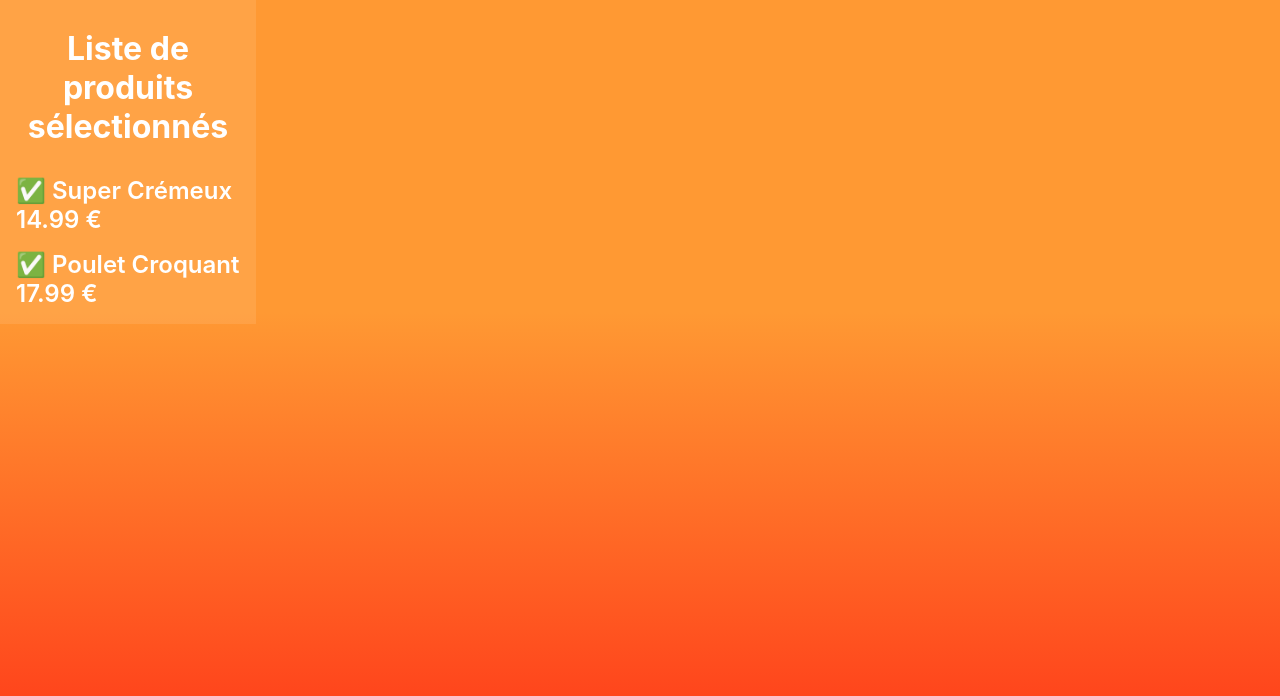
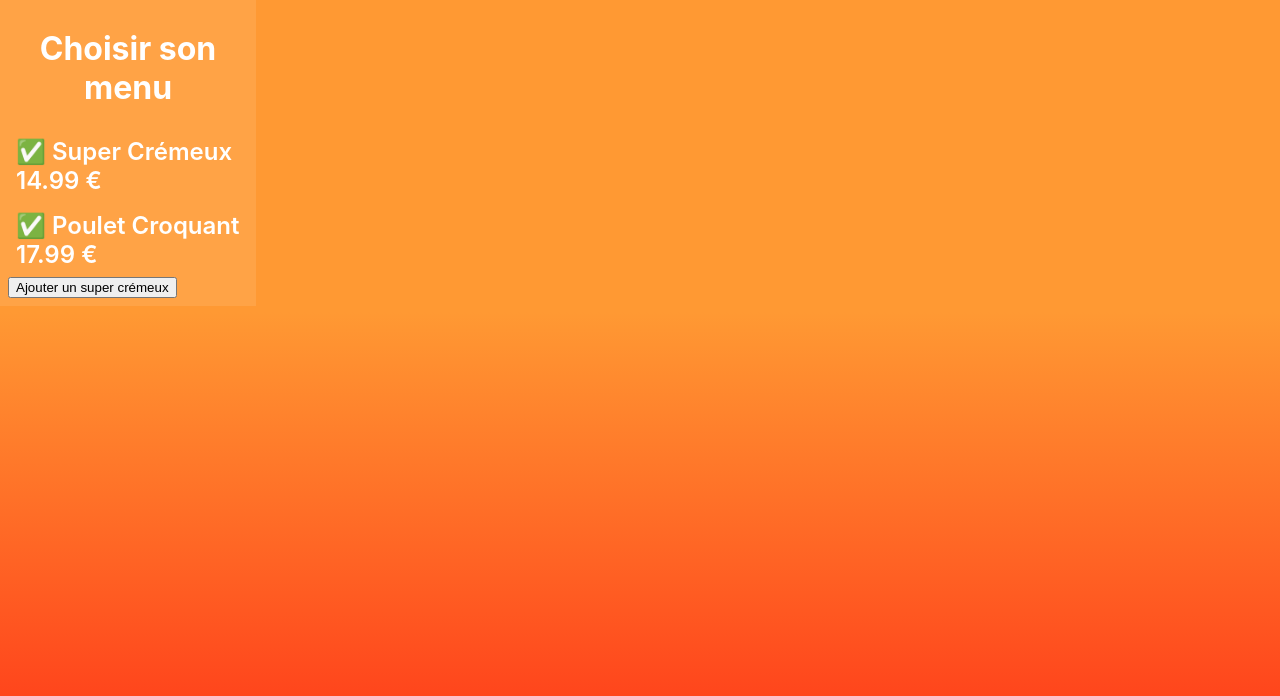
Before and after one commit to yusef-boulam/First_Project_Redux, a React (Create React App) app in the folder resto-cmd/: page / in a window 1280 px wide. Shown: the top 696 px of the page. Built offline with nearby package versions, Linux system fonts and the light colour scheme.

Commit message:
added 'ajouter super cremeux' button

```diff
--- a/resto-cmd/src/features/cart/Cart.js
+++ b/resto-cmd/src/features/cart/Cart.js
@@ -1,15 +1,24 @@
 import { useStore } from "react-redux";
+import { SuperCremeux } from "../../common/models";
+import { useEffect, useState } from "react";
 
 export const Cart = () => {
     const store = useStore();
+    const [list, setList] = useState(store.getState().list)
 
+    useEffect(() => {
+        store.subscribe(() => setList(store.getState().list))
+    })
 
     return <div className="Selection">
-        <h1>Liste de produits sélectionnés</h1>
+        <h1>Choisir son menu</h1>
+        <div className="CartNavBar">
+        </div>
         {
-            store.getState().list.map(
-                (item, index) => <span key={index} className="SelectedProduct">{item.title} {item.price} €</span>
+            list.map((item, index) => <span key={index} className="SelectedProduct">{item.title} {item.price} €</span>
             )
         }
+        <button onClick={() => store.dispatch({ type: 'ADD_PRODUCT', payload: SuperCremeux })}>Ajouter un super crémeux</button>
     </div>
+
 };
```
